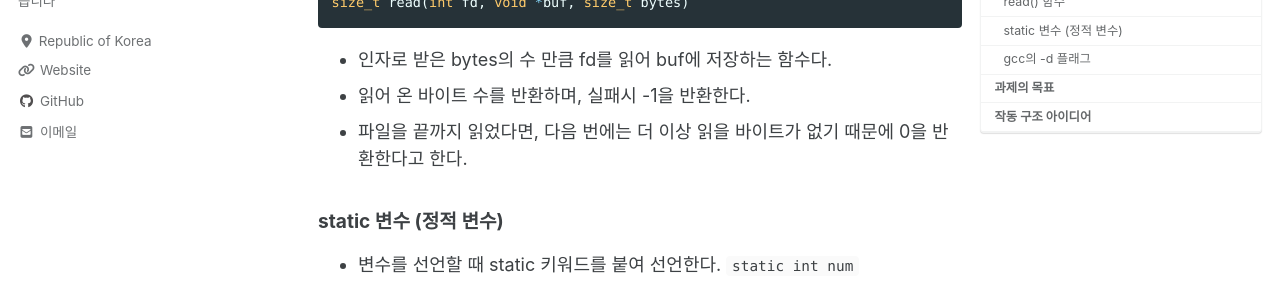
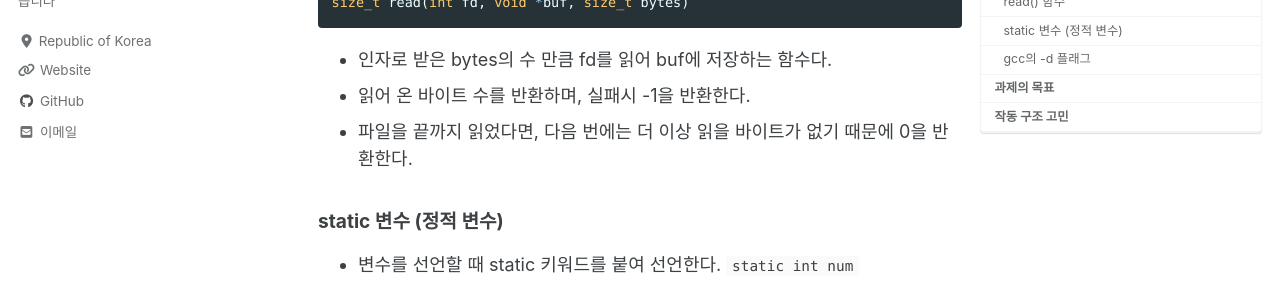
Before and after one commit to ohseyong/ohseyong.github.io, a Jekyll site: the page built from _posts/2020-06-30-Get-Next-Line.md, in a window 1280 px wide and 900 px high, scrolled down 621 px. Shown: the part 139-439 px from the top of the window. Built offline with Jekyll 4.4.1, drawn with Linux system fonts in a browser that asks for light colours; cached includes are drawn as plain includes; nearby versions of some CDN libraries; comment, search, counter and statistics services are not loaded; some of the changed text lies outside the part shown.

Commit message:
Update 2020-06-30-Get-Next-Line.md

````diff
--- a/_posts/2020-06-30-Get-Next-Line.md
+++ b/_posts/2020-06-30-Get-Next-Line.md
@@ -30,7 +30,7 @@ size_t read(int fd, void *buf, size_t bytes)
 ```
  * 인자로 받은 bytes의 수 만큼 fd를 읽어 buf에 저장하는 함수다.
  * 읽어 온 바이트 수를 반환하며, 실패시 -1을 반환한다.
- * 파일을 끝까지 읽었다면, 다음 번에는 더 이상 읽을 바이트가 없기 때문에 0을 반환한다고 한다.
+ * 파일을 끝까지 읽었다면, 다음 번에는 더 이상 읽을 바이트가 없기 때문에 0을 반환한다.
 
 #### static 변수 (정적 변수)
   * 변수를 선언할 때 static 키워드를 붙여 선언한다. `static int num`
@@ -67,7 +67,7 @@ size_t read(int fd, void *buf, size_t bytes)
  * file, redirection, stdin 으로부터 읽었을 때 함수가 제대로 작동해야 한다.
  * gcc -d 플래그로 받은 BUFFER_SIZE가 1일 때도, 9999일 때도, 10000000일 때도 함수가 제대로 작동해야 한다.
 
-### 작동 구조 아이디어
+### 작동 구조 고민
   1. 우선, 파일을 read할 임시 버퍼를 만든다.
 ```c
 char buf[BUFFER_SIZE];
````
Also changed, not shown: other parts of _posts/2020-06-30-Get-Next-Line.md (+1 -2 lines).
